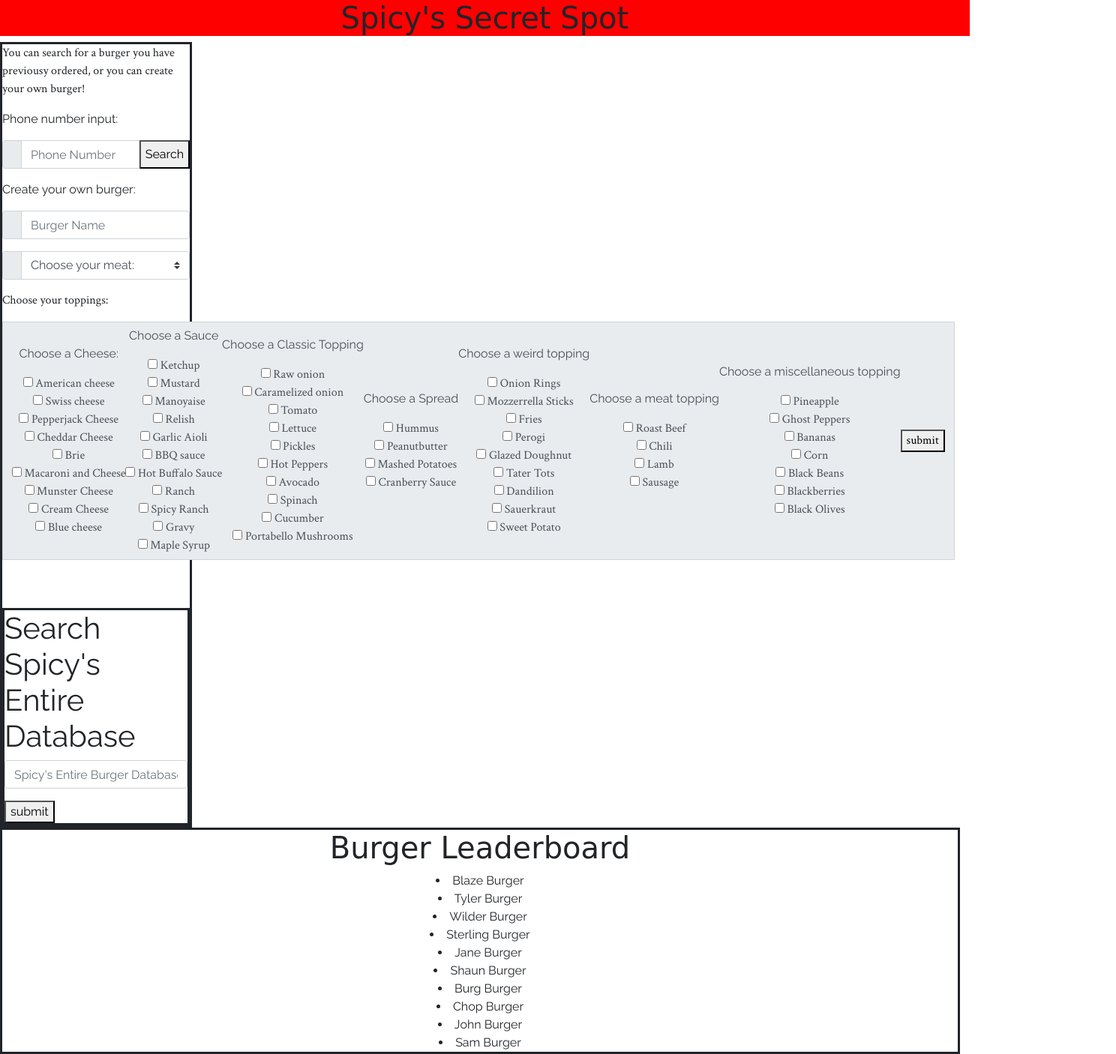
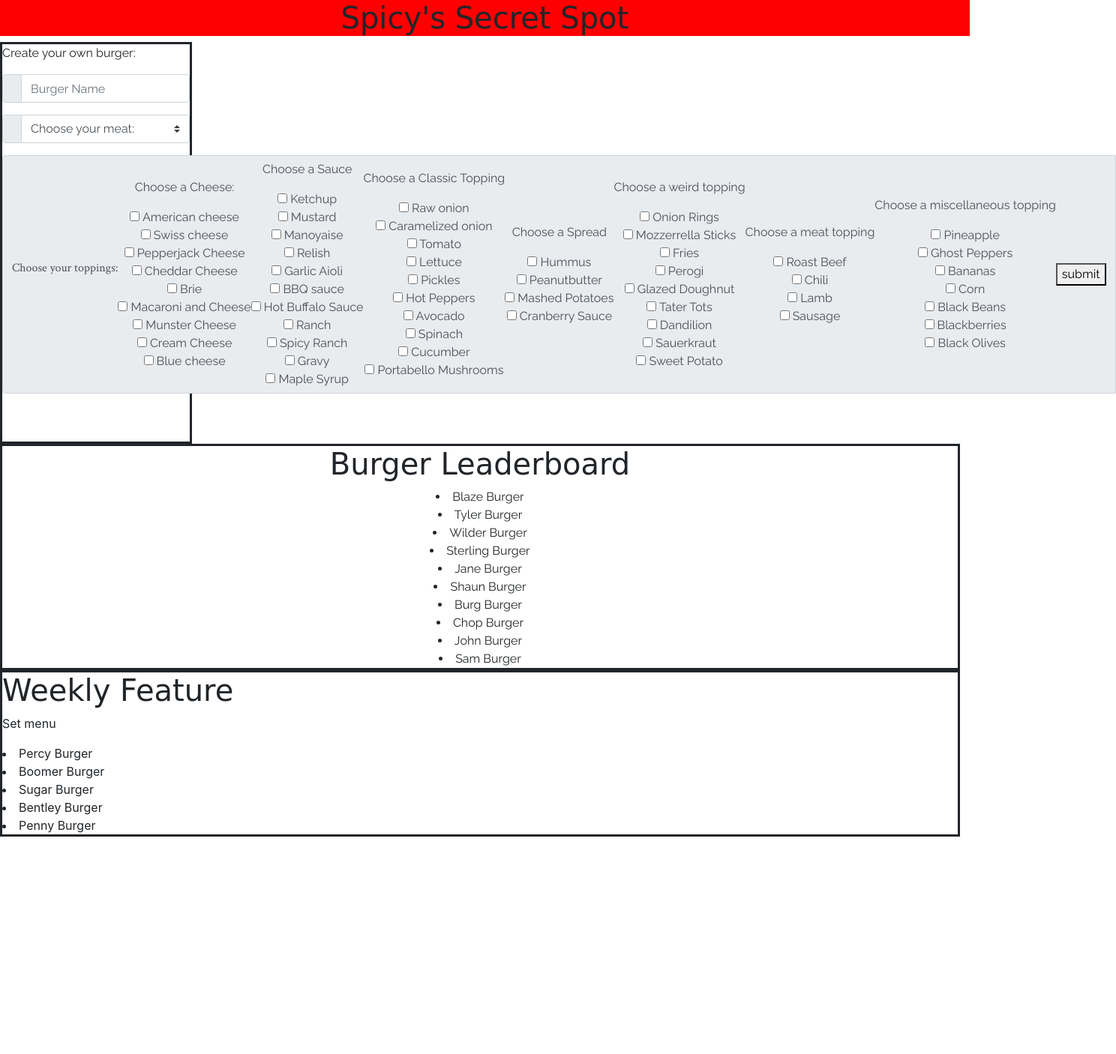
Before and after one commit to Team-Celadon/sandwich, a website: page index.html in a window 1280 px wide. Shown: the top 1406 px of the page at 75% size, 1488 px wide, since content can reach past the window. After the commit the page ends 1116 px from the top, so only its background shows below. Drawn offline with nearby package versions, Linux system fonts and the light colour scheme; a web font is replaced by a local one.

Commit message:
optimizing for pages

```diff
--- a/index.html
+++ b/index.html
@@ -26,19 +26,7 @@
     <!-- ====================================order menu=================================== -->
     <!-- ====================================order menu=================================== -->
     <div id = "menuDiv">
-        <p id = "nose"> You can search for a burger you have previousy ordered, or you can create your own burger!</p>
 
-
-        <P id = "menu"> Phone number input:</P>
-
-            <div class="input-group mb-3">
-                <div class="input-group-prepend">
-                    <span class="input-group-text" id="basic-addon1"></span>
-                </div>
-                <input type="text" class="form-control" placeholder="Phone Number " aria-label="Burger Name" aria-describedby="basic-addon1">
-            <br>
-                <button id = "hello">Search</button>
-            </div>
 
 
         <P id = "menu"> Create your own burger:</P>
@@ -79,11 +67,10 @@
 
 
       <div class="input-group mb-3" id = "frog">
-          <p id = "nose"> Choose your toppings:</p>
         <div class="input-group-prepend">
-            <div class="input-group-text" id = "nose">
+            <div class="input-group-text" id = "car">
 
-
+                <p id = "nose"> Choose your toppings:</p>
                 <div class = "cheese">
                     <p id = "top">Choose a Cheese:</p>
                         <input class= "topping" type="checkbox" aria-label="Checkbox for following text input"> American cheese
@@ -230,17 +217,7 @@
 <br>
 <br>
 
-    <div id = "burgDBS">
-        <h1 id = "burgDBSh1">Search Spicy's Entire Database</h1>
 
-    <form>
-        <div class="form-group">
-          <input type="text" class="form-control" id="formGroupExampleInput" placeholder="Spicy's Entire Burger Database">
-        </div>
-        <button id = "submit">submit</button>
-    </form>
-
-    </div>
 </div>
 
 <!-- ================================weekly leaderboard============================ -->
```
